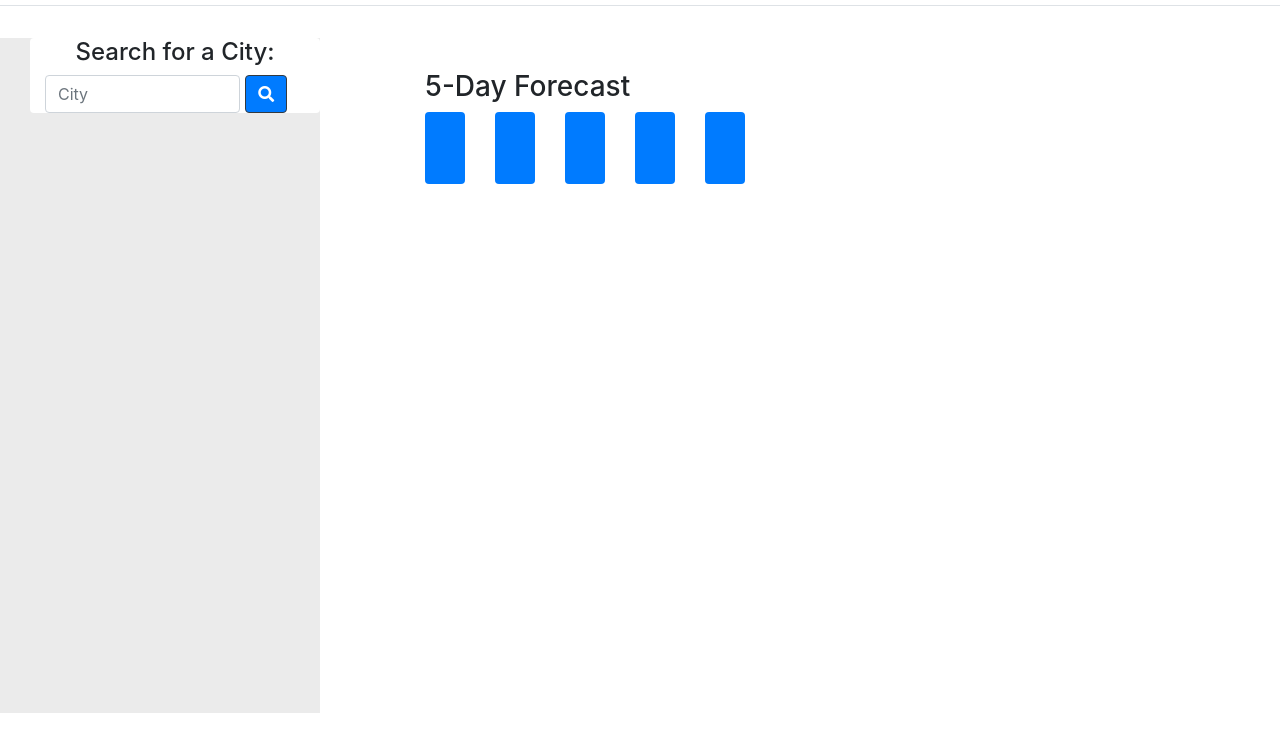
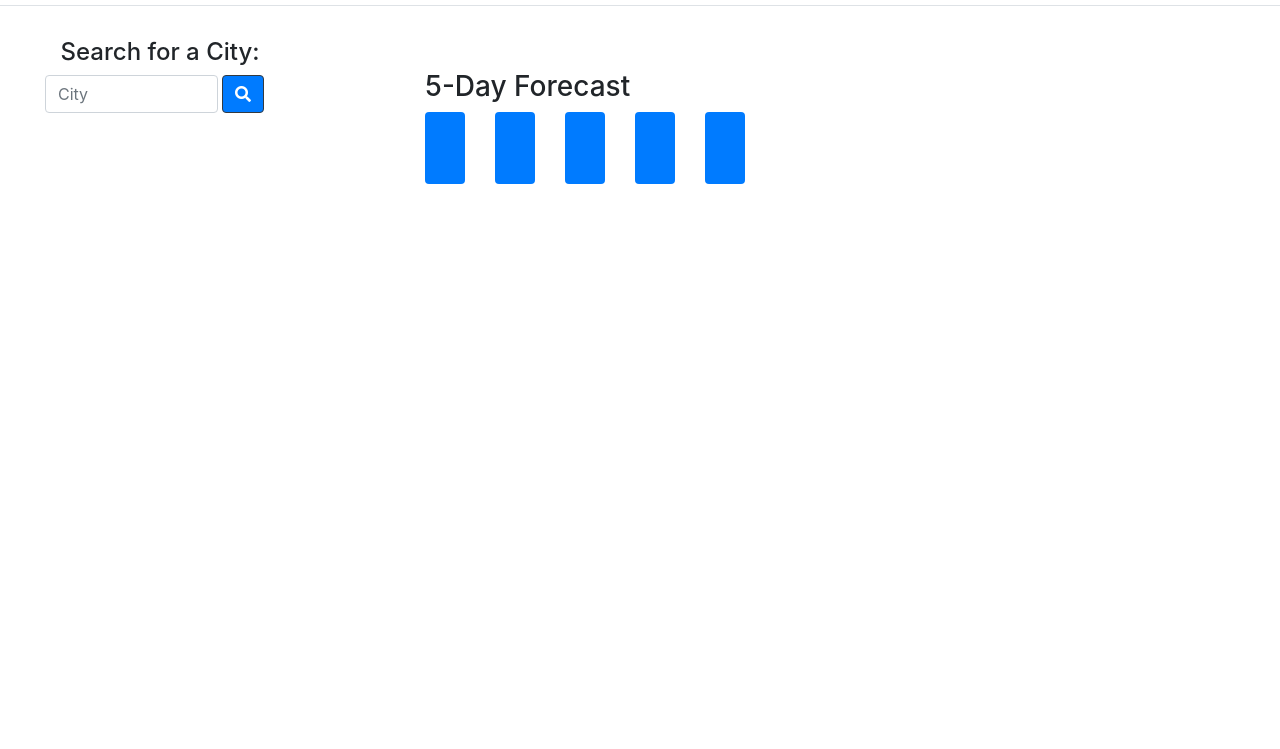
Before and after one commit to natka58/Weather-Dashboard, a plain HTML site: page index.html in a window 1280 px wide. Shown: the part 51-800 px from the top of the page. Drawn offline with nearby package versions, Linux system fonts and the light colour scheme.

Commit message:
some style changes

```diff
--- a/assets/style.css
+++ b/assets/style.css
@@ -60,3 +60,7 @@ h1 {
 .uv-ext {
     background-color: red;
 }
+
+.col-md-3 {
+    background-color: white;
+}
--- a/index.html
+++ b/index.html
@@ -6,10 +6,8 @@
     <meta charset="UTF-8">
     <meta name="viewport" content="width=device-width, initial-scale=1.0">
     <meta http-equiv="X-UA-Compatible" content="ie=edge">
-    <link rel="stylesheet" href="https://stackpath.bootstrapcdn.com/bootstrap/4.3.1/css/bootstrap.min.css"
-        integrity="sha384-ggOyR0iXCbMQv3Xipma34MD+dH/1fQ784/j6cY/iJTQUOhcWr7x9JvoRxT2MZw1T" crossorigin="anonymous">
-    <link rel="stylesheet" href="https://use.fontawesome.com/releases/v5.8.1/css/all.css"
-        integrity="sha384-50oBUHEmvpQ+1lW4y57PTFmhCaXp0ML5d60M1M7uH2+nqUivzIebhndOJK28anvf" crossorigin="anonymous">
+    <link rel="stylesheet" href="https://stackpath.bootstrapcdn.com/bootstrap/4.3.1/css/bootstrap.min.css" integrity="sha384-ggOyR0iXCbMQv3Xipma34MD+dH/1fQ784/j6cY/iJTQUOhcWr7x9JvoRxT2MZw1T" crossorigin="anonymous">
+    <link rel="stylesheet" href="https://use.fontawesome.com/releases/v5.8.1/css/all.css" integrity="sha384-50oBUHEmvpQ+1lW4y57PTFmhCaXp0ML5d60M1M7uH2+nqUivzIebhndOJK28anvf" crossorigin="anonymous">
     <link rel="stylesheet" href="./assets/style.css" />
     <title>Weather Dashboard</title>
 </head>
@@ -22,9 +20,9 @@
 <body>
     <div class="container-fluid mt-3">
         <div class="row">
-            <div class="col-md-3 mt-3 h-100">
+            <div class="col-md-3 mt-3">
                 <div class="search">
-                    <div class="card w-100">
+                    <div class="card">
                         <div class="d-flex justify-content-center">
                             <h4>Search for a City:</h4>
                         </div>
@@ -136,9 +134,7 @@
             </div>
         </div>
     </div>
-    <script src="https://cdn.jsdelivr.net/npm/popper.js@1.16.0/dist/umd/popper.min.js"
-        integrity="sha384-Q6E9RHvbIyZFJoft+2mJbHaEWldlvI9IOYy5n3zV9zzTtmI3UksdQRVvoxMfooAo"
-        crossorigin="anonymous"></script>
+    <script src="https://cdn.jsdelivr.net/npm/popper.js@1.16.0/dist/umd/popper.min.js" integrity="sha384-Q6E9RHvbIyZFJoft+2mJbHaEWldlvI9IOYy5n3zV9zzTtmI3UksdQRVvoxMfooAo" crossorigin="anonymous"></script>
     <script src="https://cdnjs.cloudflare.com/ajax/libs/jquery/3.2.1/jquery.min.js"></script>
     <script src="https://cdnjs.cloudflare.com/ajax/libs/moment.js/2.24.0/moment.min.js"></script>
     <script src="./assets/script.js"></script>
```
